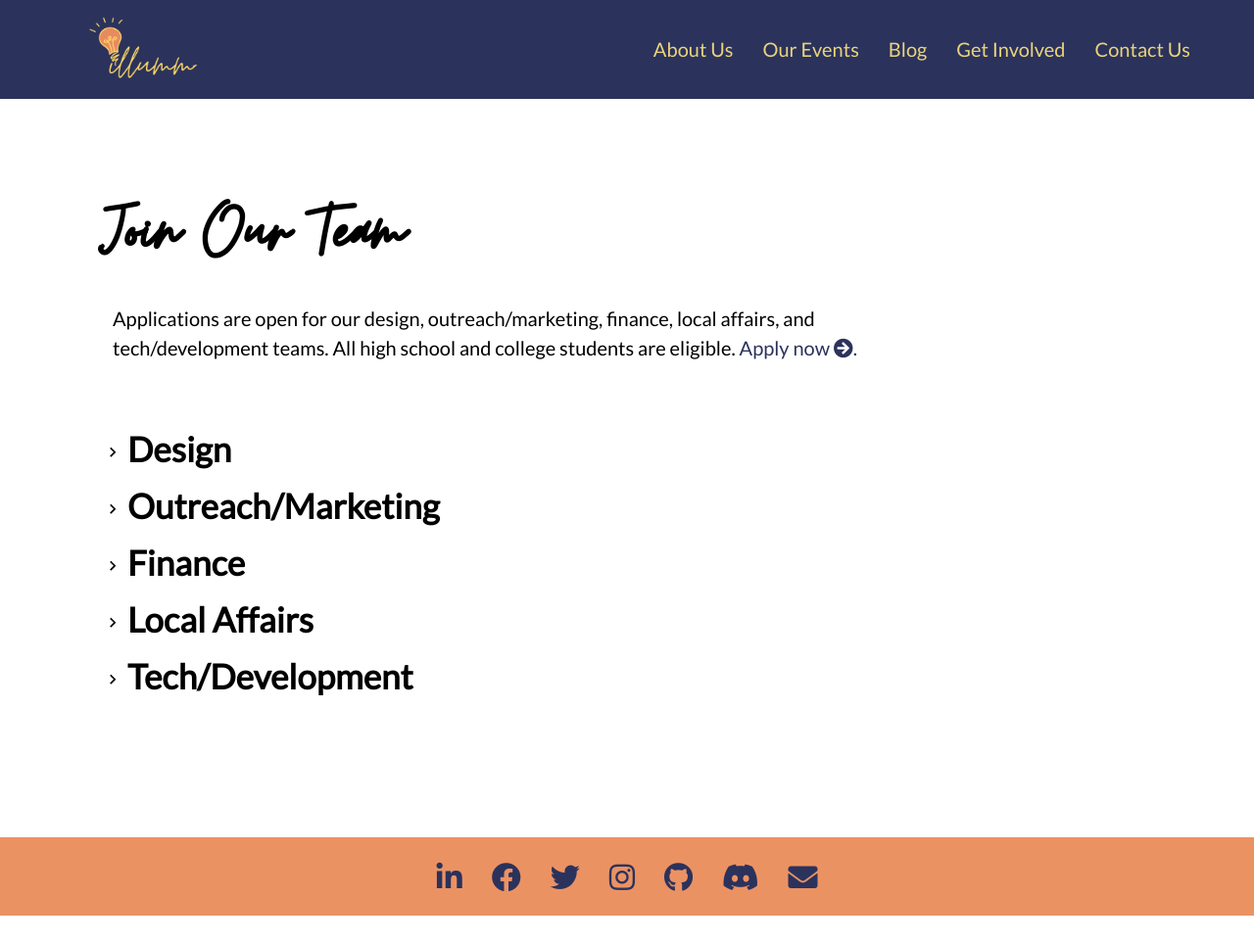
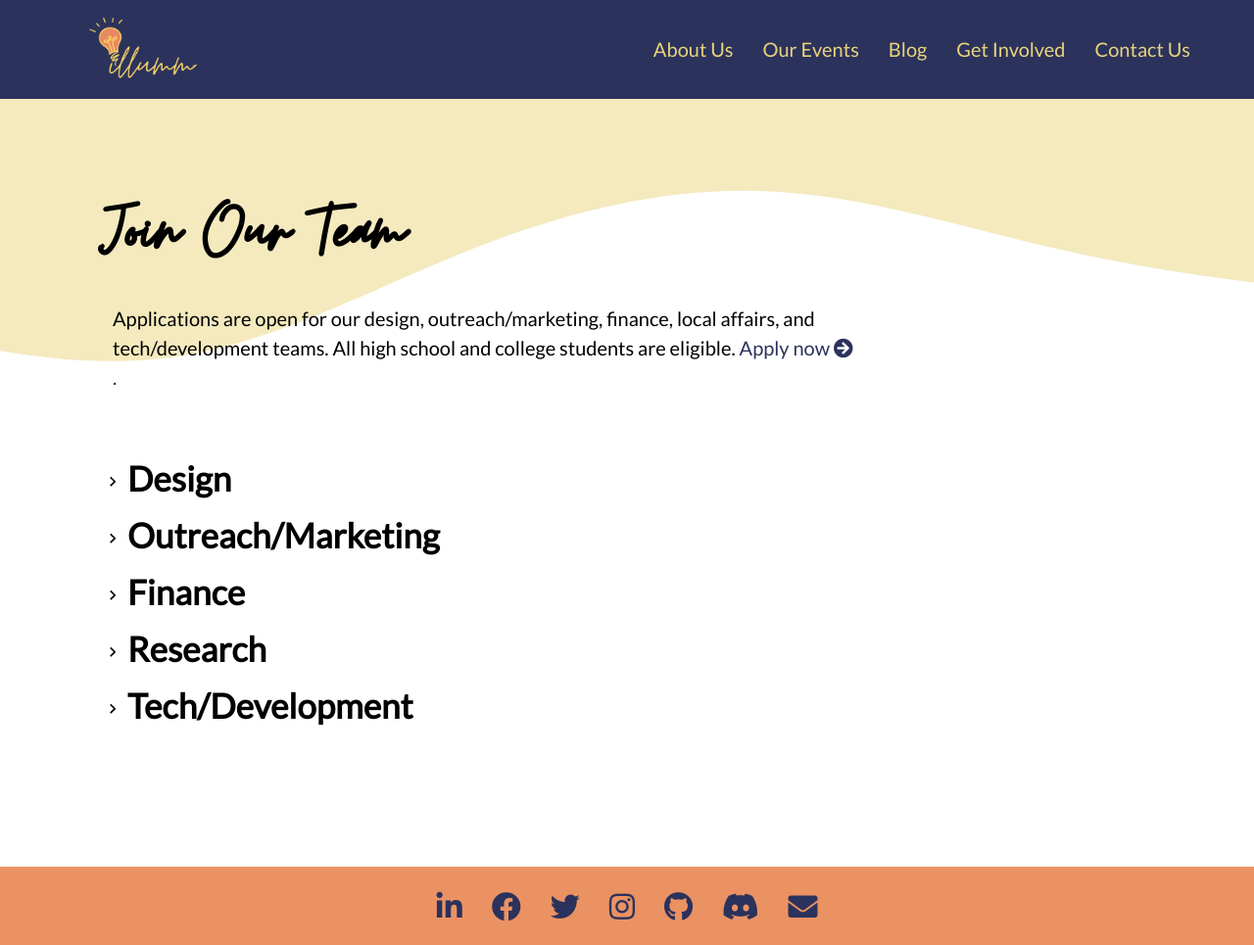
Before and after one commit to illumm/illumm.github.io, a Jekyll site: the page built from get-involved.html, in a window 1280 px wide and 965 px high. Shown: the whole window at 98% size. Built offline with Jekyll 4.4.1, drawn with Linux system fonts in a browser that asks for light colours.

Commit message:
Add wave to page titles

```diff
--- a/_layouts/front-page.html
+++ b/_layouts/front-page.html
@@ -10,8 +10,8 @@
       <link href="https://fonts.googleapis.com/css2?family=Lato&display=swap" rel="stylesheet">
       <link rel="stylesheet" href="https://cdnjs.cloudflare.com/ajax/libs/animate.css/4.1.1/animate.min.css"/>
       <link rel="stylesheet" href="https://cdnjs.cloudflare.com/ajax/libs/font-awesome/5.15.3/css/all.min.css" integrity="sha512-iBBXm8fW90+nuLcSKlbmrPcLa0OT92xO1BIsZ+ywDWZCvqsWgccV3gFoRBv0z+8dLJgyAHIhR35VZc2oM/gI1w==" crossorigin="anonymous" />
-      <link rel="stylesheet" href="style.css">
-      <link rel="shortcut icon" type="image/png" href="images/illumm-logo.png">
+      <link rel="stylesheet" href="{{base.url}}/style.css">
+      <link rel="shortcut icon" type="image/png" href="{{base.url}}/images/illumm-logo.png">
       <!-- Global site tag (gtag.js) - Google Analytics -->
       <script async src="https://www.googletagmanager.com/gtag/js?id=G-W5KET8WH6X"></script>
       <script>
@@ -59,5 +59,5 @@
       <a class="footer-link" href="mailto:illumm855@gmail.com"><i class="fas fa-envelope"></i></a>
     </footer>
  </body>
- <script src="script.js"></script>
+ <script src="{{base.url}}/script.js"></script>
 </html>
--- a/blog.html
+++ b/blog.html
@@ -3,7 +3,7 @@ layout: default
 ---
 
 <div class="page-container">
-  <div class="page-title">
+  <div class="page-title" class="wave-container">
     <h1 class="animate__animated animate__fadeIn">Illumm Blog</h1>
     <p>Find informative articles here in the future!</p>
   </div>
--- a/contact-us.html
+++ b/contact-us.html
@@ -3,7 +3,7 @@ layout: default
 ---
 
 <div class="page-container">
-  <div class="page-title">
+  <div class="page-title" class="wave-container">
     <h1 class="animate__animated animate__fadeIn">Contact Us</h1>
     <p>Send in your questions, comments, or concerns. Suggestions and feedback on our website are also appreciated!</p>
   </div>
--- a/get-involved.html
+++ b/get-involved.html
@@ -22,7 +22,7 @@ layout: default
         <p>Works on finding new ways and techniques regarding getting sponsorships, and funding for events, drives, and fundraisers with the Director of Finance. Works on whatever assignment the director has given out.</p>
       </details>
       <details>
-        <summary><h2>Local Affairs</h2></summary>
+        <summary><h2>Research</h2></summary>
         <p>Works on finding drives, events, and fundraisers with the Director of Research. Works on whatever assignment the director has given out. Conducts research on specific topics. The research will be used by the design committee.</p>
       </details>
       <details>
--- a/style.css
+++ b/style.css
@@ -98,7 +98,7 @@ a:hover {
 }
 
 .nav-dropdown-btn i {
-  font-size: 18px;
+  font-size: 20px;
 }
 
 .nav-dropdown-content {
@@ -138,12 +138,18 @@ a:hover {
   display: flex;
   flex-wrap: wrap;
   flex-direction: row;
+  overflow-x: clip;
 }
 
 .page-title {
   margin-bottom: 2em;
   padding: 90px 100px 0;
-  flex-basis: 70%;
+  flex-basis: 100%;
+  background: url(images/wave.svg);
+  background-position: top;
+  background-size: cover;
+  background-repeat: no-repeat;
+  min-height: 210px;
 }
 
 .page-title h1 {
@@ -151,6 +157,10 @@ a:hover {
   font-size: 80px;
   margin-top: 0;
   margin-bottom: .1em;
+}
+
+.page-title h1, .page-title p {
+  width: 70%;
 }
 
 .block {
@@ -422,10 +432,6 @@ button {
   max-width: 200px;
 }
 
-/* .accordion details[open] {
-  padding: 1rem 2rem;
-} */
-
 .accordion details[open] > summary ~ * {
   animation: open 1s ease;
 }
@@ -582,10 +588,15 @@ button {
   .page-title {
     padding: 75px 50px 0;
     margin-bottom: 1.5em !important;
+    min-height: min-content;
   }
 
   .page-title h1 {
     margin-bottom: .4em;
+  }
+
+  .page-title h1, .page-title p {
+    width: auto;
   }
 
   .page-section {
@@ -638,7 +649,7 @@ button {
 
   .footer-container {
     margin-top: 2.5rem;
-    padding: 10px 50px;
+    padding: 10px 30px;
   }
 
   .footer-link {
```
